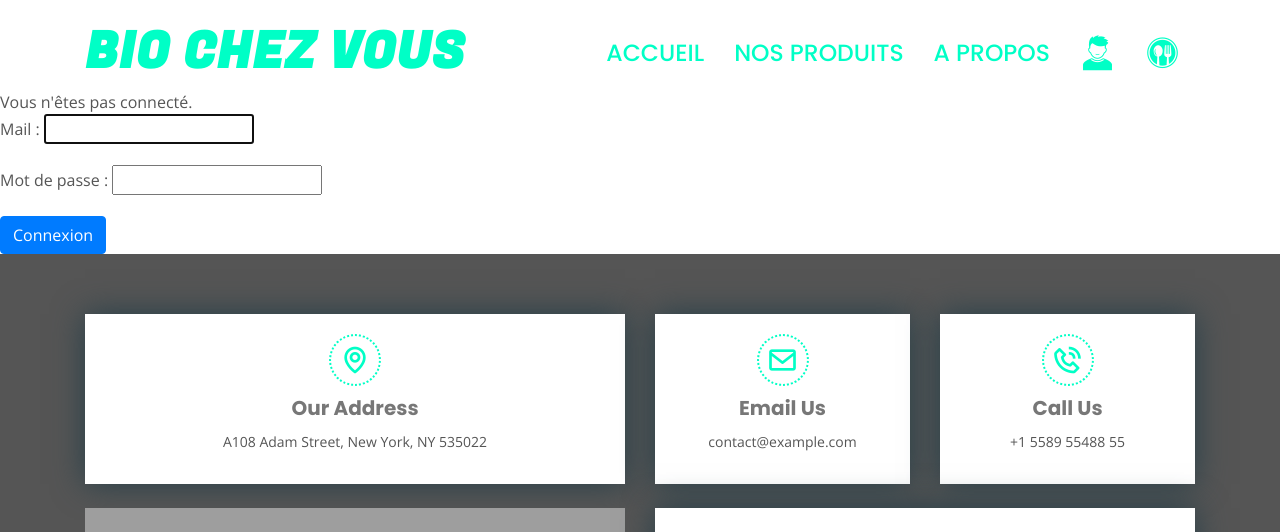
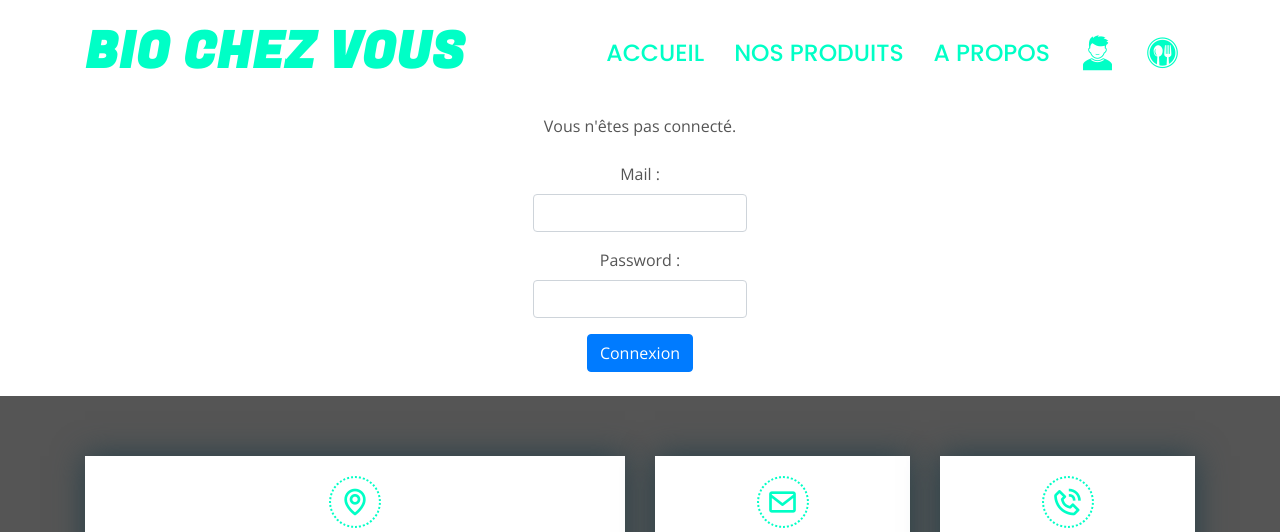
Before and after one commit to Baptistex/DUT_p202003, a Django app: page /connexion in a window 1280 px wide. Shown: the top 532 px of the page. Run offline with Django 3.2, Linux system fonts and the light colour scheme; data that the repository does not hold is empty; some libraries are stand-ins or nearby versions; grey boxes are pictures that could not be loaded.

Commit message:
connexion CSS

```diff
--- a/biochezvous/espace_perso/forms.py
+++ b/biochezvous/espace_perso/forms.py
@@ -11,6 +11,8 @@ class FormInscription(UserCreationForm):
         fields = ['nom','prenom','mail','num_tel']
 
 class FormConnexion(AuthenticationForm):
+    username=forms.CharField(widget=forms.TextInput(attrs={'class': 'form-control col-md-2 container-fluid'}))
+    password=forms.CharField(widget=forms.TextInput(attrs={'class': 'form-control col-md-2 container-fluid'}))
     class Meta:
         model = Personne
         fields = ['username', 'password']
--- a/biochezvous/espace_perso/templates/espace_perso/connexion_prod.html
+++ b/biochezvous/espace_perso/templates/espace_perso/connexion_prod.html
@@ -5,10 +5,15 @@
 
 
 {% block content %}
+<br>
+<div class="text-center">
 {{ verif_connexion }}
-    <form method="post" enctype="multipart/form-data">
+</div>
+<br>
+    <form method="post" class="text-center" enctype="multipart/form-data">
         {% csrf_token %}
         {{ form.as_p }}
-        <button class="btn btn-primary" type="submit">Connexion</button>
+        <button class="btn btn-primary " type="submit">Connexion</button>
     </form>
+    <br>
 {% endblock %}
```
